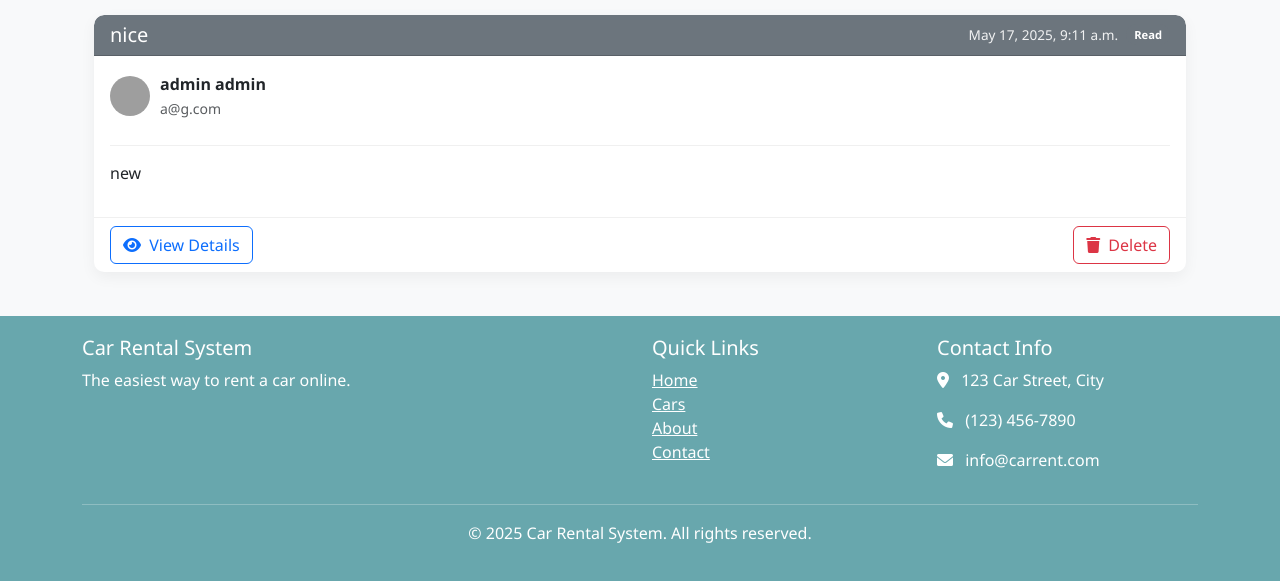
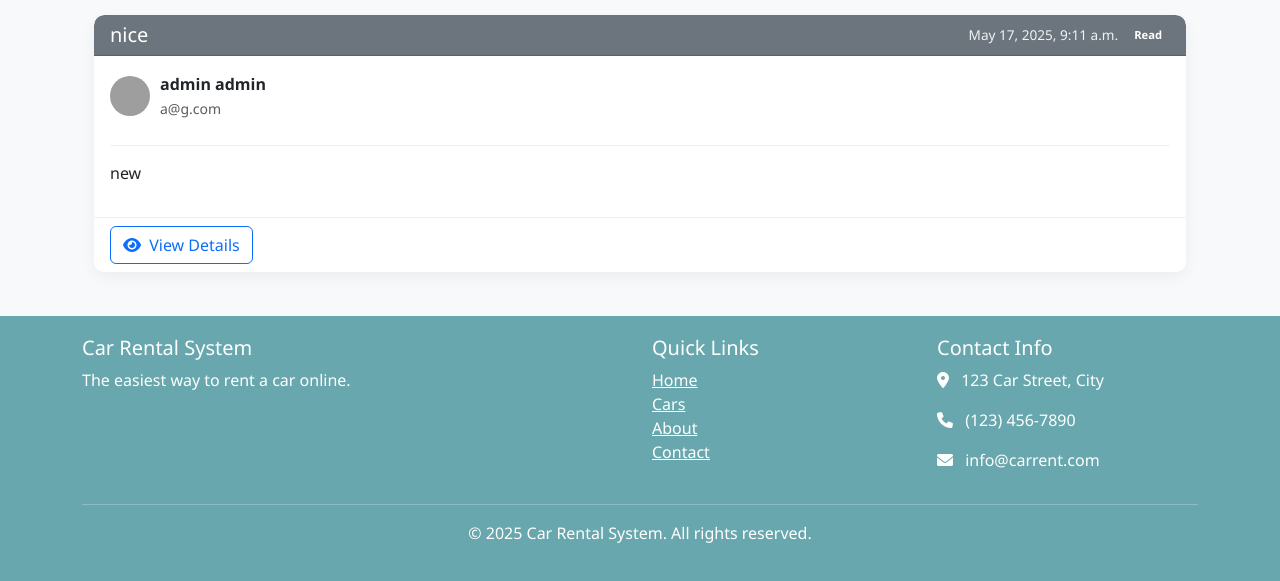
Before and after one commit to jamalihassan0307/Car_Rent_ControlPanel, a Django app: page /messages/ in a window 1280 px wide. Shown: the part 701-1282 px from the top of the page. Run offline with Django 5.2, Linux system fonts and the light colour scheme; a user stored in the database is signed in; data comes from the database, SQL or seed files in the repository; grey boxes are pictures that could not be loaded.

Commit message:
Refactor dashboard and message list templates for improved UI consistency
- Removed the "Add New User" button from the dashboard for a cleaner layout.
- Updated the message list template to simplify the "View Details" button and removed the delete action for better user experience.
- Adjusted user list template to reference the correct profile image attribute, enhancing user profile display.

```diff
--- a/myapp/templates/myapp/dashboard.html
+++ b/myapp/templates/myapp/dashboard.html
@@ -374,11 +374,7 @@
                                     <i class="fas fa-car-side me-2"></i>Add New Car
                                 </a>
                             </div>
-                            <div class="col-md-3">
-                                <a href="{% url 'add_user' %}" class="btn btn-outline-info d-block">
-                                    <i class="fas fa-user-plus me-2"></i>Add New User
-                                </a>
-                            </div>
+
                             <div class="col-md-3">
                                 <a href="{% url 'message_list' %}" class="btn btn-outline-dark d-block">
                                     <i class="fas fa-envelope me-2"></i>View Messages
--- a/myapp/templates/myapp/message_list.html
+++ b/myapp/templates/myapp/message_list.html
@@ -251,7 +251,7 @@
                         </div>
                         <div class="card-footer">
                             <div class="d-flex justify-content-between">
-                                <a href="{% url 'message_detail' message.id %}" class="btn btn-outline-primary">
+                                <a class="btn btn-outline-primary">
                                     <i class="fas fa-eye me-1"></i> View Details
                                 </a>
                                 <div>
@@ -260,9 +260,7 @@
                                             <i class="fas fa-check me-1"></i> Mark as Read
                                         </a>
                                     {% endif %}
-                                    <a href="{% url 'delete_message' message.id %}" class="btn btn-outline-danger" onclick="return confirm('Are you sure you want to delete this message?')">
-                                        <i class="fas fa-trash me-1"></i> Delete
-                                    </a>
+
                                 </div>
                             </div>
                         </div>
```
Also changed, not shown: myapp/templates/myapp/user_list.html (+3 -5 lines).
